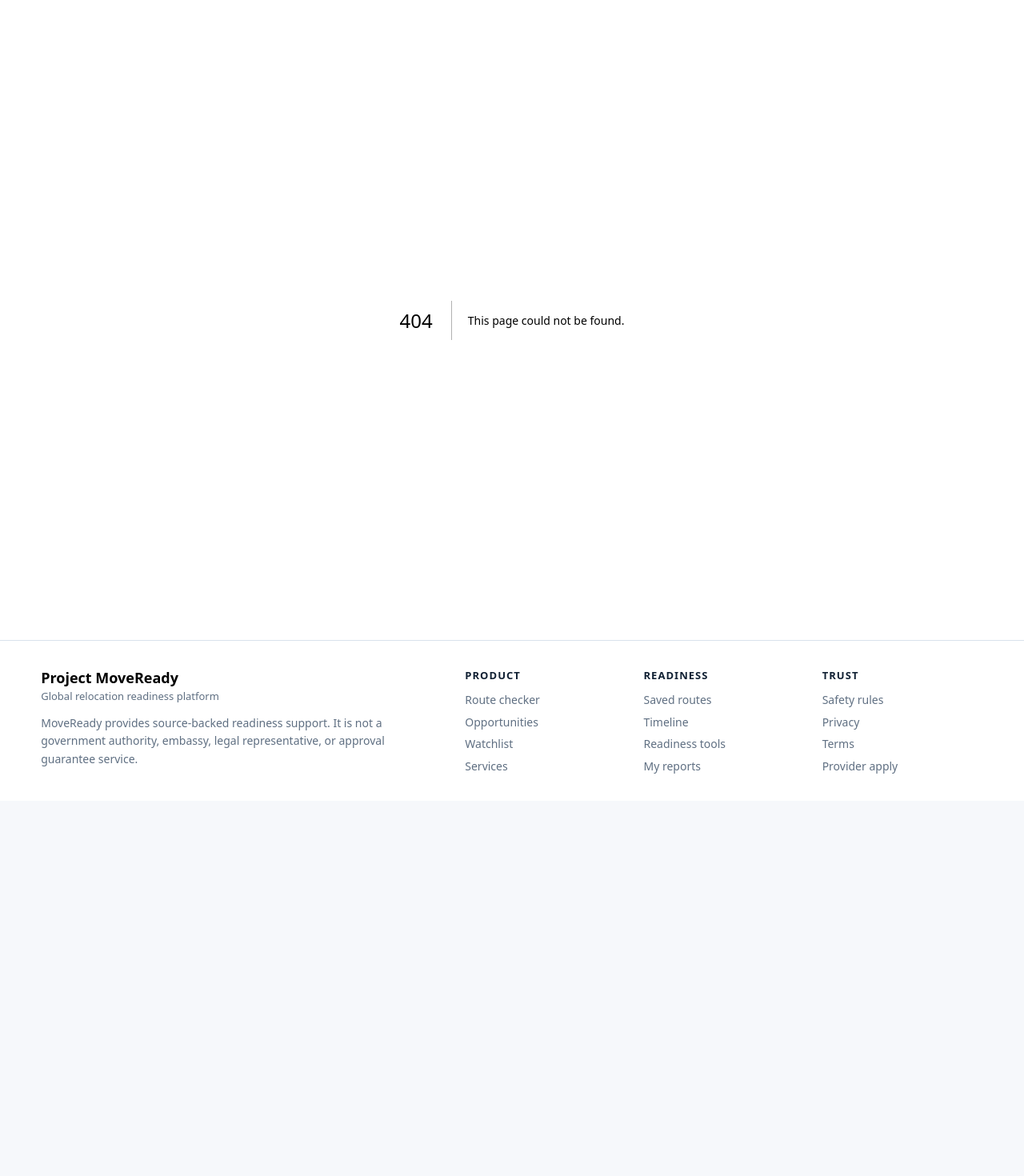
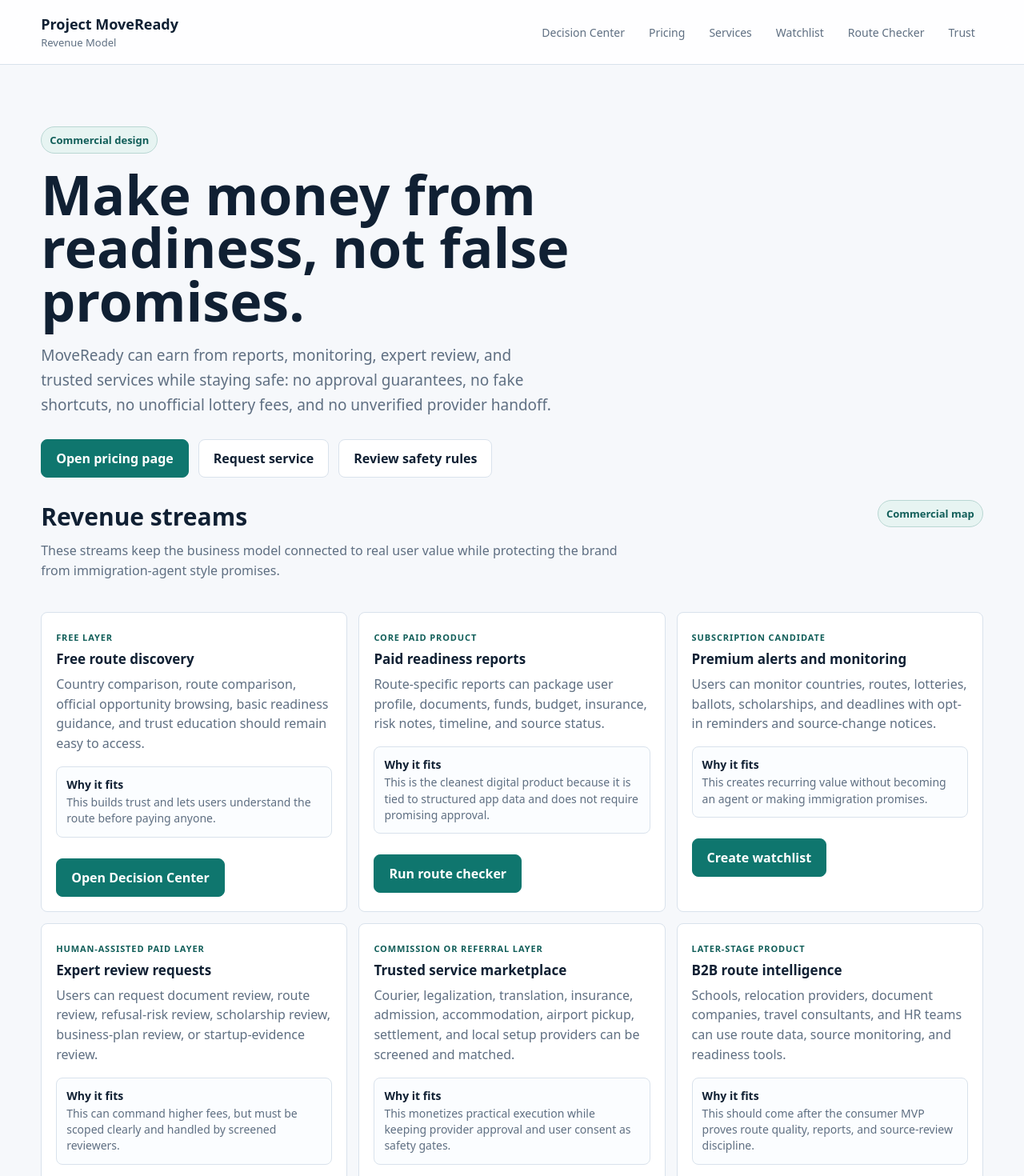
Before and after one commit to SirBM201/SirBM201-moveready-frontend, a Next.js app: page /revenue-model in a window 1280 px wide. Before the commit this address had no page. Shown: the top 1470 px of the page at 80% size. Before the commit the page ends 1001 px from the top, so only its background shows below. Built offline with nearby package versions, Linux system fonts and the light colour scheme.

Commit message:
Add revenue model design page

```diff
--- /dev/null
+++ b/app/revenue-model/page.tsx
@@ -0,0 +1,187 @@
+const revenueStreams = [
+  {
+    title: "Free route discovery",
+    status: "Free layer",
+    summary: "Country comparison, route comparison, official opportunity browsing, basic readiness guidance, and trust education should remain easy to access.",
+    why: "This builds trust and lets users understand the route before paying anyone.",
+    action: { label: "Open Decision Center", href: "/decision-center" },
+  },
+  {
+    title: "Paid readiness reports",
+    status: "Core paid product",
+    summary: "Route-specific reports can package user profile, documents, funds, budget, insurance, risk notes, timeline, and source status.",
+    why: "This is the cleanest digital product because it is tied to structured app data and does not require promising approval.",
+    action: { label: "Run route checker", href: "/route-checker" },
+  },
+  {
+    title: "Premium alerts and monitoring",
+    status: "Subscription candidate",
+    summary: "Users can monitor countries, routes, lotteries, ballots, scholarships, and deadlines with opt-in reminders and source-change notices.",
+    why: "This creates recurring value without becoming an agent or making immigration promises.",
+    action: { label: "Create watchlist", href: "/watchlist" },
+  },
+  {
+    title: "Expert review requests",
+    status: "Human-assisted paid layer",
+    summary: "Users can request document review, route review, refusal-risk review, scholarship review, business-plan review, or startup-evidence review.",
+    why: "This can command higher fees, but must be scoped clearly and handled by screened reviewers.",
+    action: { label: "Request service", href: "/services" },
+  },
+  {
+    title: "Trusted service marketplace",
+    status: "Commission or referral layer",
+    summary: "Courier, legalization, translation, insurance, admission, accommodation, airport pickup, settlement, and local setup providers can be screened and matched.",
+    why: "This monetizes practical execution while keeping provider approval and user consent as safety gates.",
+    action: { label: "Provider application", href: "/partners/apply" },
+  },
+  {
+    title: "B2B route intelligence",
+    status: "Later-stage product",
+    summary: "Schools, relocation providers, document companies, travel consultants, and HR teams can use route data, source monitoring, and readiness tools.",
+    why: "This should come after the consumer MVP proves route quality, reports, and source-review discipline.",
+    action: { label: "Review sources", href: "/sources" },
+  },
+];
+
+const packageIdeas = [
+  {
+    name: "Starter Readiness",
+    user: "Users still comparing options",
+    includes: "Country comparison, route comparison, basic checklist, saved routes, and limited alerts.",
+    priceNote: "Free or low-cost entry tier",
+  },
+  {
+    name: "Route Report",
+    user: "Users preparing one serious application path",
+    includes: "One route-specific readiness report with documents, funds, insurance, budget, risks, and next steps.",
+    priceNote: "One-time report payment",
+  },
+  {
+    name: "Active Applicant",
+    user: "Users preparing documents over several weeks or months",
+    includes: "Reports, watchlist, timeline reminders, document checklist, and priority source-change alerts.",
+    priceNote: "Monthly subscription candidate",
+  },
+  {
+    name: "Assisted MoveReady",
+    user: "Users who need human support",
+    includes: "Expert review plus service matching for documents, legalization, insurance, travel, or settlement.",
+    priceNote: "Quote or service-fee model",
+  },
+];
+
+const paymentRules = [
+  "Never sell visa approval, lottery selection, guaranteed admission, guaranteed job, or appointment shortcut.",
+  "Separate official government fees from MoveReady service fees.",
+  "Show whether a fee is for digital report, expert review, provider service, or monitoring subscription.",
+  "Do not collect sensitive-document service payment before scope, provider, handling method, and refund rule are clear.",
+  "For lottery and ballot routes, send users to official sources and charge only for readiness, alerts, or document support where appropriate.",
+  "Keep payment records connected to the user account, report reference, service request, or watchlist item.",
+];
+
+export default function RevenueModelPage() {
+  return (
+    <main className="page-shell">
+      <header className="topbar">
+        <a className="brand" href="/">
+          <strong>Project MoveReady</strong>
+          <span>Revenue Model</span>
+        </a>
+        <nav className="nav" aria-label="Main navigation">
+          <a href="/decision-center">Decision Center</a>
+          <a href="/pricing">Pricing</a>
+          <a href="/services">Services</a>
+          <a href="/watchlist">Watchlist</a>
+          <a href="/route-checker">Route Checker</a>
+          <a href="/trust">Trust</a>
+        </nav>
+      </header>
+
+      <section className="hero-band compact-hero">
+        <div className="hero-copy">
+          <span className="eyebrow">Commercial design</span>
+          <h1>Make money from readiness, not false promises.</h1>
+          <p className="lede">
+            MoveReady can earn from reports, monitoring, expert review, and trusted services while staying safe: no approval guarantees, no fake shortcuts, no unofficial lottery fees, and no unverified provider handoff.
+          </p>
+          <div className="actions">
+            <a className="btn primary" href="/pricing">Open pricing page</a>
+            <a className="btn" href="/services">Request service</a>
+            <a className="btn" href="/trust">Review safety rules</a>
+          </div>
+        </div>
+      </section>
+
+      <section className="section no-top-pad">
+        <div className="section-heading-row">
+          <div>
+            <h2>Revenue streams</h2>
+            <p className="section-intro">
+              These streams keep the business model connected to real user value while protecting the brand from immigration-agent style promises.
+            </p>
+          </div>
+          <span className="status-dot">Commercial map</span>
+        </div>
+        <div className="grid">
+          {revenueStreams.map((stream) => (
+            <article className="card" key={stream.title}>
+              <span className="overline">{stream.status}</span>
+              <h3>{stream.title}</h3>
+              <p>{stream.summary}</p>
+              <div className="mini-list">
+                <div><strong>Why it fits</strong><span>{stream.why}</span></div>
+              </div>
+              <div className="actions">
+                <a className="btn primary" href={stream.action.href}>{stream.action.label}</a>
+              </div>
+            </article>
+          ))}
+        </div>
+      </section>
+
+      <section className="section">
+        <div className="section-heading-row">
+          <div>
+            <h2>Package ideas</h2>
+            <p className="section-intro">
+              These are design-level package names and boundaries. Final pricing can be decided after testing user demand and provider costs.
+            </p>
+          </div>
+          <a className="btn" href="/route-checker">Test report flow</a>
+        </div>
+        <div className="module-preview-grid">
+          {packageIdeas.map((pack) => (
+            <article className="module-tile" key={pack.name}>
+              <span className="overline">{pack.priceNote}</span>
+              <h3>{pack.name}</h3>
+              <p>{pack.user}</p>
+              <div className="mini-list">
+                <div><strong>Includes</strong><span>{pack.includes}</span></div>
+              </div>
+            </article>
+          ))}
+        </div>
+      </section>
+
+      <section className="section">
+        <div className="section-heading-row">
+          <div>
+            <h2>Payment safety rules</h2>
+            <p className="section-intro">
+              These rules should shape payment screens, service quotes, refunds, provider matching, and admin review.
+            </p>
+          </div>
+          <a className="btn" href="/sources">Review sources</a>
+        </div>
+        <div className="mini-list two-col-list">
+          {paymentRules.map((rule) => (
+            <div key={rule}>
+              <strong>{rule}</strong>
+              <span>Keep this rule visible before public payment or provider matching is enabled.</span>
+            </div>
+          ))}
+        </div>
+      </section>
+    </main>
+  );
+}
```
